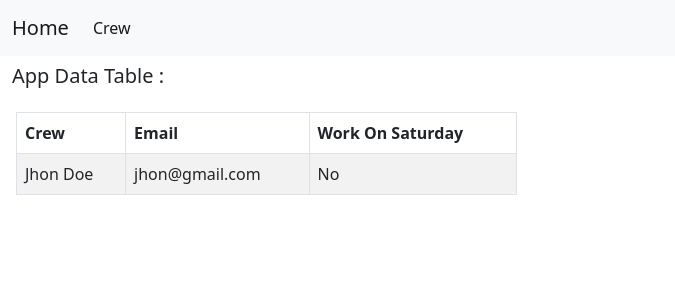
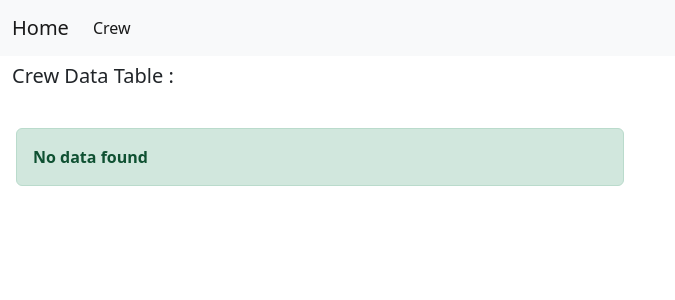
Before and after one commit to SazidAhmed/ToDoList-Advanced, a React (Create React App) app: page /crew in a window 1280 px wide. Shown: the top 300 px of the page, without its empty margins (0-675 px from the left). Built offline with nearby package versions, Linux system fonts and the light colour scheme.

Commit message:
crew data displayed from local storage

```diff
--- a/src/components/crew/UserTable.js
+++ b/src/components/crew/UserTable.js
@@ -61,9 +61,9 @@ function UserTable() {
         <table className='table table-striped table-bordered table-hover'>
             <thead>
                 <tr>
-                    <th>Name</th>
-                    <th>Email</th>
-                    <th>Work On Saturday</th>
+                    <th>Column 1</th>
+                    <th>Column 2</th>
+                    <th>Column 3</th>
                 </tr>
             </thead>
             <tbody>
@@ -82,7 +82,7 @@ function UserTable() {
         ?
         <div className="alert alert-success alert-dismissible fade show" role="alert">
             <strong>Copied : </strong> {copied}
-            <button type="button" class="btn-close" data-bs-dismiss="alert" aria-label="Close"></button>
+            <button type="button" className="btn-close" data-bs-dismiss="alert" aria-label="Close"></button>
         </div>
         : null}
     </>
--- a/src/pages/Crew.js
+++ b/src/pages/Crew.js
@@ -5,29 +5,35 @@ import CrewTable from '../components/crew/CrewTable';
 
 function Crews() {
 
-  const [localStorageData, setLocalStorageData] = useState([]);
+  const [crewData, setCrewData] = useState(null);
+  const [noData, setNoData] = useState(false);
 
   //Get data from local storage to display on the table
-  const getLocalData = ()=>{
-    const localData = localStorage.getItem('appData');
-    if(localData !== null){
-      var existingData = JSON.parse(localData);
-      setLocalStorageData(existingData);
-      console.log('hook', localStorageData)
+  const getCrewData = async ()=>{
+    const crewData = localStorage.getItem('appData');
+
+    if(crewData == null){
+      console.log('No Data')
+      setNoData(true)
+      return false
     }
+
+    const existingData = await JSON.parse(crewData);
+    setCrewData(existingData);
   }
 
    //Hook
    useEffect(()=>{
-    getLocalData()
-  }, [localStorageData]);
+    getCrewData()
+  }, []);
 
   return (
     <div className="container-fluid">
       <div className="row">
-          <h5 className='mt-2'>App Data Table : </h5>
-          <div className="col col-xs-12 col-sm-12 col-md-5 col-lg-5 col-xl-5 p-3">
+          <h5 className='mt-2'>Crew Data Table : </h5>
+          <div className="col col-xs-12 col-sm-12 col-md-12 col-lg-6 col-xl-6 p-3">
               <table className='table table-striped table-bordered table-hover'>
+                { crewData &&
                   <thead>
                       <tr>
                           <th>Crew</th>
@@ -35,14 +41,24 @@ function Crews() {
                           <th>Work On Saturday</th>
                       </tr>
                   </thead>
+                  }
                   <tbody>
-                    <tr>
-                      <td>Jhon Doe</td>
-                      <td>jhon@gmail.com</td>
-                      <td>No</td>
+                  { crewData &&
+                    crewData.map(data =>(
+                    <tr key={data.id}>
+                      <td>{data.name}</td>
+                      <td>{data.email}</td>
+                      <td>{data.works_on_saturday}</td>
                     </tr>
+                      ))
+                    }
                   </tbody>
               </table>
+              {noData &&
+              <div className="alert alert-success fade show" role="alert">
+                <strong>No data found</strong>
+              </div>
+              }
           </div>
         </div>
     </div>
--- a/src/pages/Home.js
+++ b/src/pages/Home.js
@@ -1,28 +1,9 @@
-import { useState, useEffect } from 'react';
 
 //components
-import CrewTable from '../components/crew/CrewTable';
 import UserTable from '../components/crew/UserTable';
 import CrewForm from '../components/crew/CrewForm';
 
-function CopyTable() {
-
-  const [localStorageData, setLocalStorageData] = useState([]);
-
-  //Get data from local storage to display on the table
-  const getLocalData = ()=>{
-    const localData = localStorage.getItem('appData');
-    if(localData !== null){
-      var existingData = JSON.parse(localData);
-      setLocalStorageData(existingData);
-      console.log('hook', localStorageData)
-    }
-  }
-
-   //Hook
-   useEffect(()=>{
-    getLocalData()
-  }, []);
+function Home() {
 
   return (
     <div className="container-fluid">
@@ -39,4 +20,4 @@ function CopyTable() {
   );
 }
 
-export default CopyTable;
+export default Home;
```
